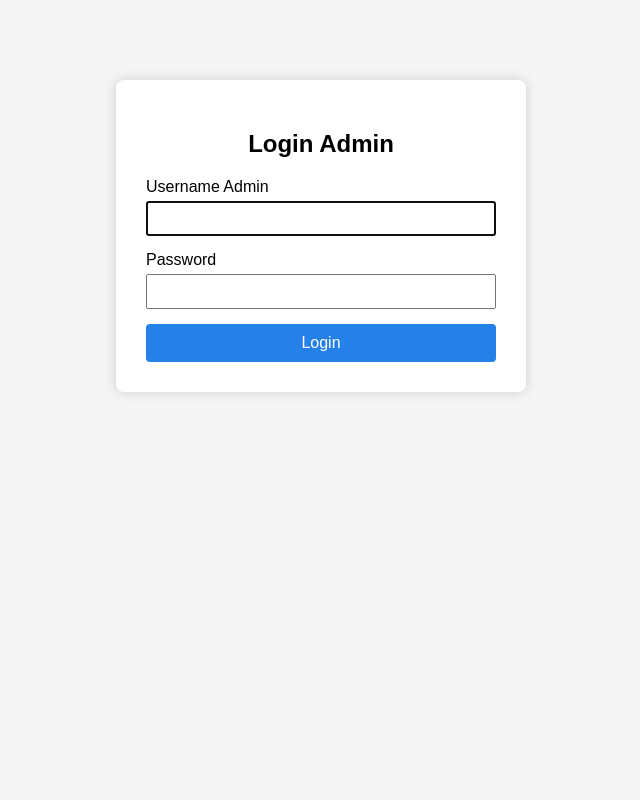
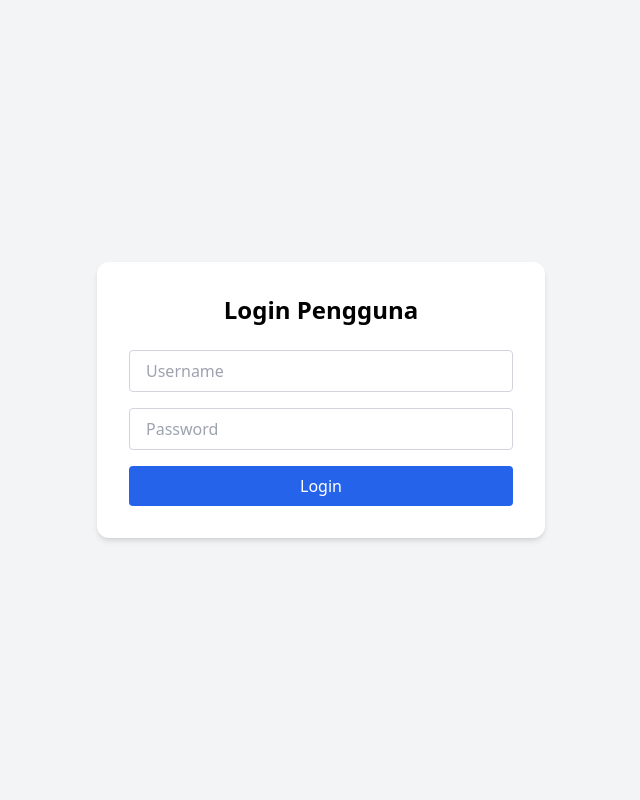
Before and after one commit to shinataputra/kurikulum-app, a PHP site: page /kurikulum-app/views/auth/login.php in a window 1280 px wide. Shown: the whole page, without its empty margins (319-959 px from the left). Run offline with PHP 8.4, Linux system fonts and the light colour scheme; some libraries are stand-ins or nearby versions.

Commit message:
feat : login user admin  dan guru piket

```diff
--- a/views/auth/login.php
+++ b/views/auth/login.php
@@ -1,85 +1,54 @@
 <!DOCTYPE html>
-<html>
+<html lang="id">
 
 <head>
-    <title>Login Admin</title>
-    <style>
-        body {
-            font-family: Arial, sans-serif;
-            background: #f5f5f5;
-        }
-
-        .login-box {
-            width: 350px;
-            margin: 80px auto;
-            background: #fff;
-            padding: 30px;
-            box-shadow: 0 0 12px #ccc;
-            border-radius: 8px;
-        }
-
-        .login-box h2 {
-            text-align: center;
-            margin-bottom: 20px;
-        }
-
-        .input-group {
-            margin-bottom: 15px;
-        }
-
-        .input-group label {
-            display: block;
-            margin-bottom: 5px;
-        }
-
-        .input-group input {
-            width: 100%;
-            padding: 8px;
-            box-sizing: border-box;
-        }
-
-        .error {
-            color: #d00;
-            text-align: center;
-            margin-bottom: 10px;
-        }
-
-        button {
-            width: 100%;
-            padding: 10px;
-            background: #2580e7;
-            color: #fff;
-            border: none;
-            border-radius: 4px;
-            font-size: 16px;
-        }
-
-        button:hover {
-            background: #1860b1;
-            cursor: pointer;
-        }
-    </style>
+    <meta charset="UTF-8">
+    <title>Login</title>
+    <script src="https://cdn.tailwindcss.com"></script>
 </head>
 
-<body>
-    <div class="login-box">
-        <h2>Login Admin</h2>
+<body class="bg-gray-100 flex items-center justify-center min-h-screen">
+
+    <div class="bg-white p-8 rounded-xl shadow-md w-full max-w-md">
+        <h2 class="text-2xl font-bold mb-6 text-center">Login Pengguna</h2>
+
         <?php if (!empty($_SESSION['login_error'])): ?>
-            <div class="error"><?= $_SESSION['login_error'];
-                                unset($_SESSION['login_error']); ?></div>
+            <div class="bg-red-100 text-red-700 p-3 rounded mb-4">
+                <?= $_SESSION['login_error'] ?>
+            </div>
+            <?php unset($_SESSION['login_error']); ?>
         <?php endif; ?>
-        <form method="post" action="index.php?url=auth/doLogin">
-            <div class="input-group">
-                <label for="username">Username Admin</label>
-                <input type="text" id="username" name="username" required autofocus>
+
+        <form method="POST" action="index.php?url=auth/doLogin" class="space-y-4">
+            <input type="text" name="username" placeholder="Username" required
+                class="w-full px-4 py-2 border border-gray-300 rounded focus:outline-none focus:ring focus:ring-blue-200" />
+
+            <input type="password" name="password" placeholder="Password" required
+                class="w-full px-4 py-2 border border-gray-300 rounded focus:outline-none focus:ring focus:ring-blue-200" />
+
+            <div id="namaGuru" class="hidden">
+                <input type="text" name="nama" placeholder="Nama Guru Piket"
+                    class="w-full px-4 py-2 border border-gray-300 rounded focus:outline-none focus:ring focus:ring-blue-200" />
             </div>
-            <div class="input-group">
-                <label for="password">Password</label>
-                <input type="password" id="password" name="password" required>
-            </div>
-            <button type="submit">Login</button>
+
+            <button type="submit"
+                class="w-full bg-blue-600 text-white py-2 rounded hover:bg-blue-700 transition">
+                Login
+            </button>
         </form>
     </div>
+
+    <script>
+        document.querySelector('input[name="username"]').addEventListener('input', function() {
+            const namaDiv = document.getElementById('namaGuru');
+            if (this.value.trim().toLowerCase() === 'guru') {
+                namaDiv.classList.remove('hidden');
+            } else {
+                namaDiv.classList.add('hidden');
+            }
+        });
+    </script>
+
 </body>
 
 </html>
```
Also changed, not shown: app/controller/AuthController.php (+23 -9 lines), app/controller/GuruPiketController.php (added, +35 -0 lines), app/model/SuratIjin.php (+28 -0 lines), public/index.php (+18 -1 lines), views/admin/rekap.php (+78 -3 lines), views/gurupiket/rekap.php (added, +71 -0 lines), views/surat/input_token.php (+5 -4 lines).
